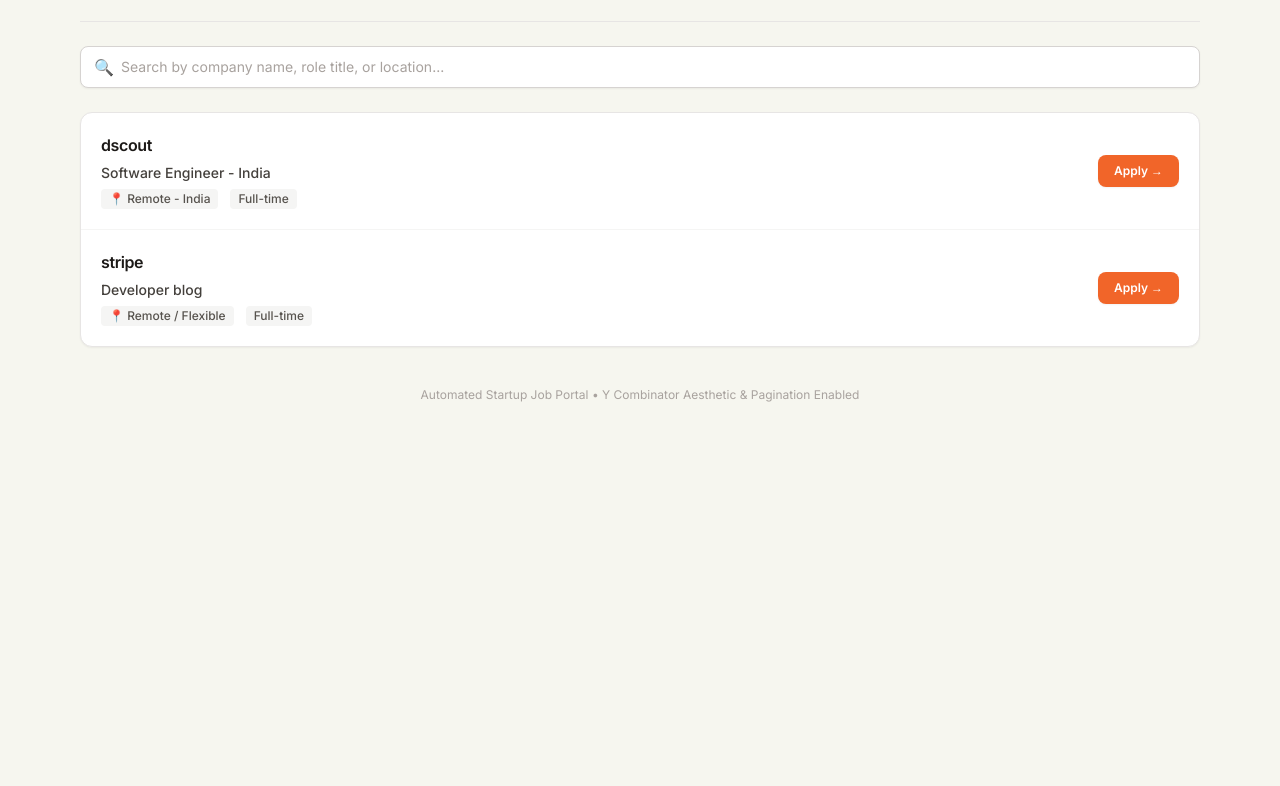
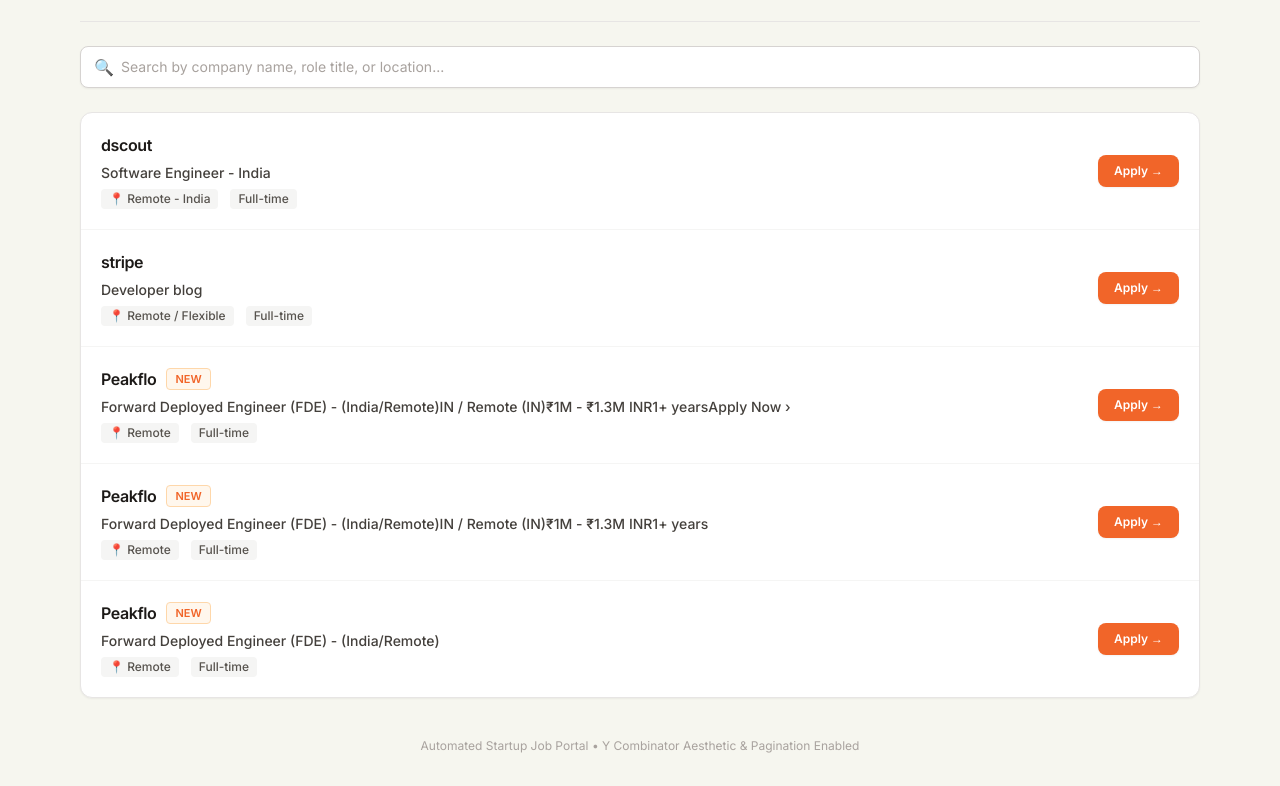
Before and after one commit to noogler-eng/next-gen-portal, a website: page index.html in a window 1280 px wide. Shown: the part 91-877 px from the top of the page. Before the commit the page ends 800 px from the top, so only its background shows below. Drawn offline with nearby package versions, Linux system fonts and the light colour scheme.

Commit message:
chore: update job portal dashboard & state

```diff
--- a/index.html
+++ b/index.html
@@ -25,9 +25,9 @@
         </div>
       </div>
       <div class="flex items-center gap-3 text-xs text-stone-600 bg-white border border-stone-200 px-3 py-2 rounded-lg shadow-sm">
-        <div>Openings: <span class="font-bold text-stone-900">2</span></div>
+        <div>Openings: <span class="font-bold text-stone-900">5</span></div>
         <div class="w-px h-3 bg-stone-200"></div>
-        <div>Updated: <span class="font-mono text-stone-500">2026-11-15 21:48 UTC</span></div>
+        <div>Updated: <span class="font-mono text-stone-500">2026-11-15 21:51 UTC</span></div>
       </div>
     </header>
 
@@ -86,6 +86,72 @@
 
           </div>
 
+          <div class="p-4 sm:p-5 hover:bg-stone-50/80 transition-colors flex flex-col sm:flex-row sm:items-center justify-between gap-4 job-card">
+
+            <div class="space-y-1.5 flex-1 min-w-0">
+              <div class="flex items-center gap-2.5 flex-wrap">
+                <span class="font-semibold text-stone-900 text-base tracking-tight company-name">Peakflo</span>
+                <span class="inline-flex items-center px-2 py-0.5 rounded text-[11px] font-semibold bg-orange-50 text-[#f16529] border border-orange-200">NEW</span>
+              </div>
+              <div class="text-sm font-medium text-stone-700 job-title">Forward Deployed Engineer (FDE) - (India/Remote)IN / Remote (IN)₹1M - ₹1.3M INR1+ yearsApply Now ›</div>
+              <div class="flex items-center gap-3 text-xs text-stone-500">
+                <span class="bg-stone-100 px-2 py-0.5 rounded text-stone-600 font-medium location-text">📍 Remote</span>
+                <span class="bg-stone-100 px-2 py-0.5 rounded text-stone-600 font-medium">Full-time</span>
+              </div>
+            </div>
+
+            <div class="flex items-center gap-3 self-end sm:self-center shrink-0">
+              <a href="https://www.ycombinator.com/companies/peakflo/jobs/vIrPzMj-forward-deployed-engineer-fde-india-remote" target="_blank" rel="noopener noreferrer" class="inline-flex items-center justify-center px-4 py-2 rounded-lg text-xs font-semibold bg-[#f16529] hover:bg-[#e0561d] text-white transition-colors shadow-sm">
+                Apply &rarr;
+              </a>
+            </div>
+
+          </div>
+
+          <div class="p-4 sm:p-5 hover:bg-stone-50/80 transition-colors flex flex-col sm:flex-row sm:items-center justify-between gap-4 job-card">
+
+            <div class="space-y-1.5 flex-1 min-w-0">
+              <div class="flex items-center gap-2.5 flex-wrap">
+                <span class="font-semibold text-stone-900 text-base tracking-tight company-name">Peakflo</span>
+                <span class="inline-flex items-center px-2 py-0.5 rounded text-[11px] font-semibold bg-orange-50 text-[#f16529] border border-orange-200">NEW</span>
+              </div>
+              <div class="text-sm font-medium text-stone-700 job-title">Forward Deployed Engineer (FDE) - (India/Remote)IN / Remote (IN)₹1M - ₹1.3M INR1+ years</div>
+              <div class="flex items-center gap-3 text-xs text-stone-500">
+                <span class="bg-stone-100 px-2 py-0.5 rounded text-stone-600 font-medium location-text">📍 Remote</span>
+                <span class="bg-stone-100 px-2 py-0.5 rounded text-stone-600 font-medium">Full-time</span>
+              </div>
+            </div>
+
+            <div class="flex items-center gap-3 self-end sm:self-center shrink-0">
+              <a href="https://www.ycombinator.com/companies/peakflo/jobs/vIrPzMj-forward-deployed-engineer-fde-india-remote" target="_blank" rel="noopener noreferrer" class="inline-flex items-center justify-center px-4 py-2 rounded-lg text-xs font-semibold bg-[#f16529] hover:bg-[#e0561d] text-white transition-colors shadow-sm">
+                Apply &rarr;
+              </a>
+            </div>
+
+          </div>
+
+          <div class="p-4 sm:p-5 hover:bg-stone-50/80 transition-colors flex flex-col sm:flex-row sm:items-center justify-between gap-4 job-card">
+
+            <div class="space-y-1.5 flex-1 min-w-0">
+              <div class="flex items-center gap-2.5 flex-wrap">
+                <span class="font-semibold text-stone-900 text-base tracking-tight company-name">Peakflo</span>
+                <span class="inline-flex items-center px-2 py-0.5 rounded text-[11px] font-semibold bg-orange-50 text-[#f16529] border border-orange-200">NEW</span>
+              </div>
+              <div class="text-sm font-medium text-stone-700 job-title">Forward Deployed Engineer (FDE) - (India/Remote)</div>
+              <div class="flex items-center gap-3 text-xs text-stone-500">
+                <span class="bg-stone-100 px-2 py-0.5 rounded text-stone-600 font-medium location-text">📍 Remote</span>
+                <span class="bg-stone-100 px-2 py-0.5 rounded text-stone-600 font-medium">Full-time</span>
+              </div>
+            </div>
+
+            <div class="flex items-center gap-3 self-end sm:self-center shrink-0">
+              <a href="https://www.ycombinator.com/companies/peakflo/jobs/vIrPzMj-forward-deployed-engineer-fde-india-remote" target="_blank" rel="noopener noreferrer" class="inline-flex items-center justify-center px-4 py-2 rounded-lg text-xs font-semibold bg-[#f16529] hover:bg-[#e0561d] text-white transition-colors shadow-sm">
+                Apply &rarr;
+              </a>
+            </div>
+
+          </div>
+
       </div>
     </div>
 
```
